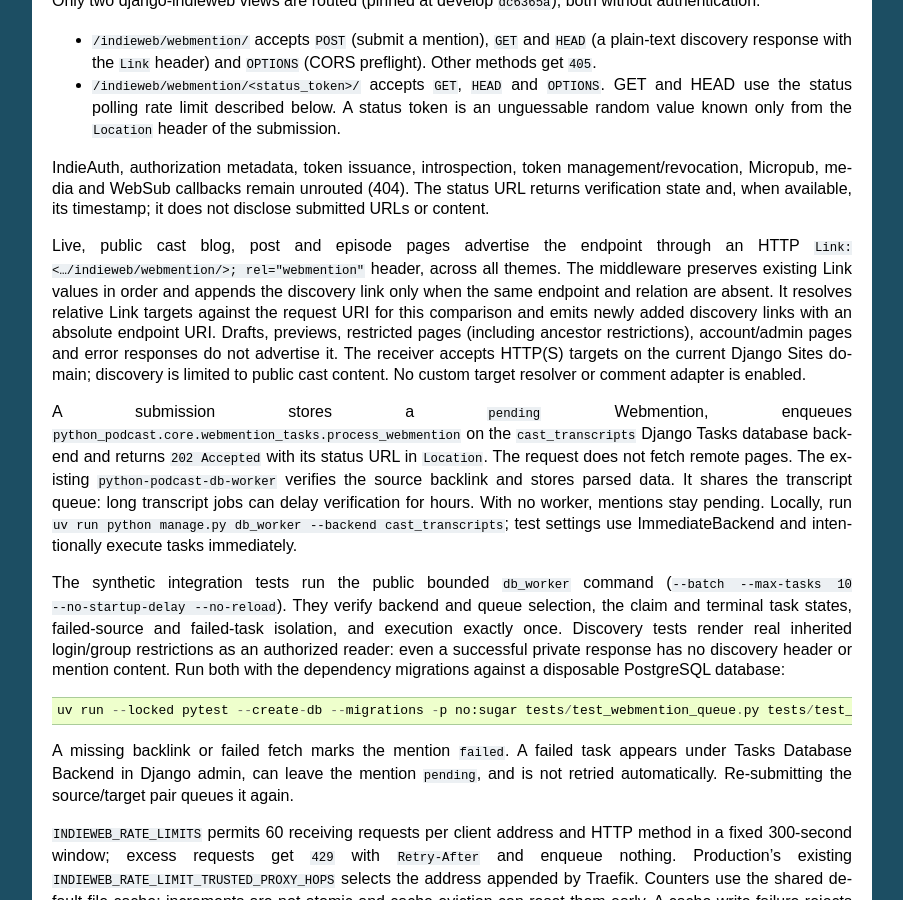
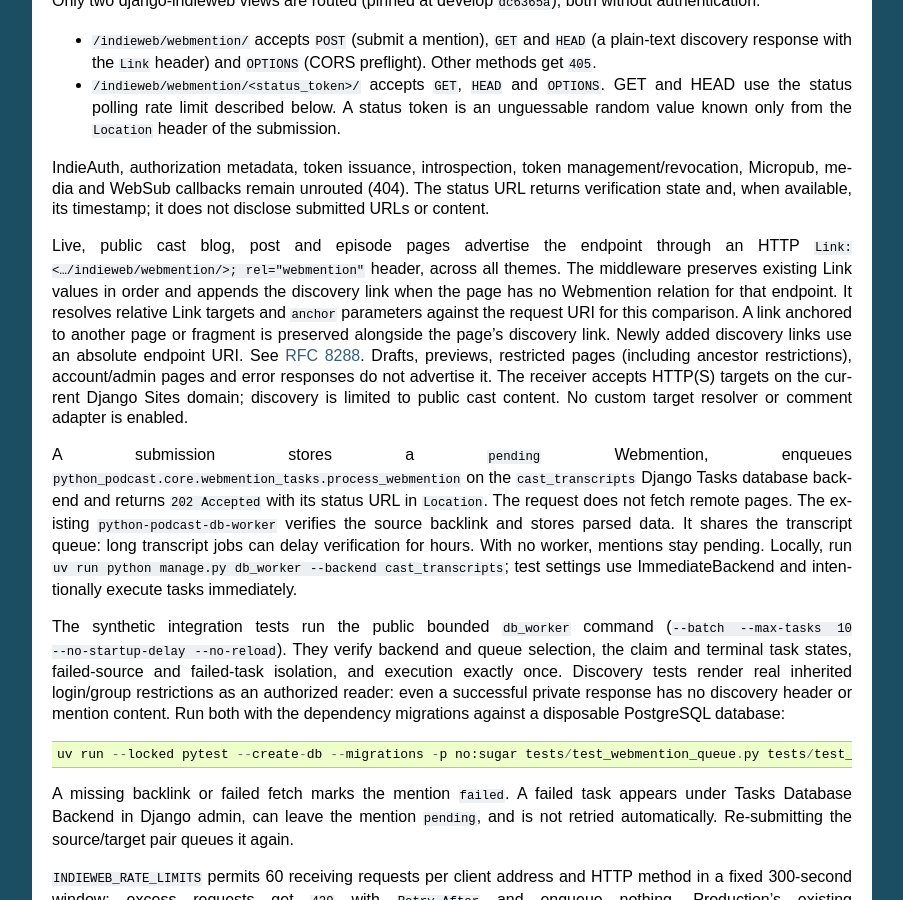
Before and after one commit to ephes/python-podcast, a Sphinx documentation site: the page built from docs/deploy.rst, in a window 1280 px wide and 900 px high, scrolled down 11292 px. Shown: the whole window, without its empty margins (198-1101 px from the left). Built offline with Sphinx 7.4.7, drawn with Linux system fonts in a browser that asks for light colours.

Commit message:
Scope Webmention discovery deduplication to the request URI

```diff
--- a/CHANGELOG.rst
+++ b/CHANGELOG.rst
@@ -6,6 +6,9 @@ Unreleased
 
 * Resolve relative Webmention discovery targets against the request URI before
   checking for an existing link to the endpoint.
+
+* Preserve Webmention links anchored to another resource and still advertise
+  the endpoint for the current page.
 
 * Skip cached play cards whose content type disappears during a routed
   lookup, keeping the other cards playable.
--- a/docs/deploy.rst
+++ b/docs/deploy.rst
@@ -723,9 +723,11 @@ available, its timestamp; it does not disclose submitted URLs or content.
 Live, public cast blog, post and episode pages advertise the endpoint through
 an HTTP ``Link: <…/indieweb/webmention/>; rel="webmention"`` header, across all
 themes. The middleware preserves existing Link values in order and appends
-the discovery link only when the same endpoint and relation are absent.
-It resolves relative Link targets against the request URI for this comparison
-and emits newly added discovery links with an absolute endpoint URI.
+the discovery link when the page has no Webmention relation for that endpoint.
+It resolves relative Link targets and ``anchor`` parameters against the request
+URI for this comparison. A link anchored to another page or fragment is
+preserved alongside the page's discovery link. Newly added discovery links use
+an absolute endpoint URI. See `RFC 8288 <https://www.rfc-editor.org/rfc/rfc8288.html#section-3>`_.
 Drafts, previews, restricted pages (including ancestor restrictions),
 account/admin pages and error responses do not advertise it. The receiver
 accepts HTTP(S) targets on the current Django Sites domain; discovery is limited
```
Also changed, not shown: 2 other files.
